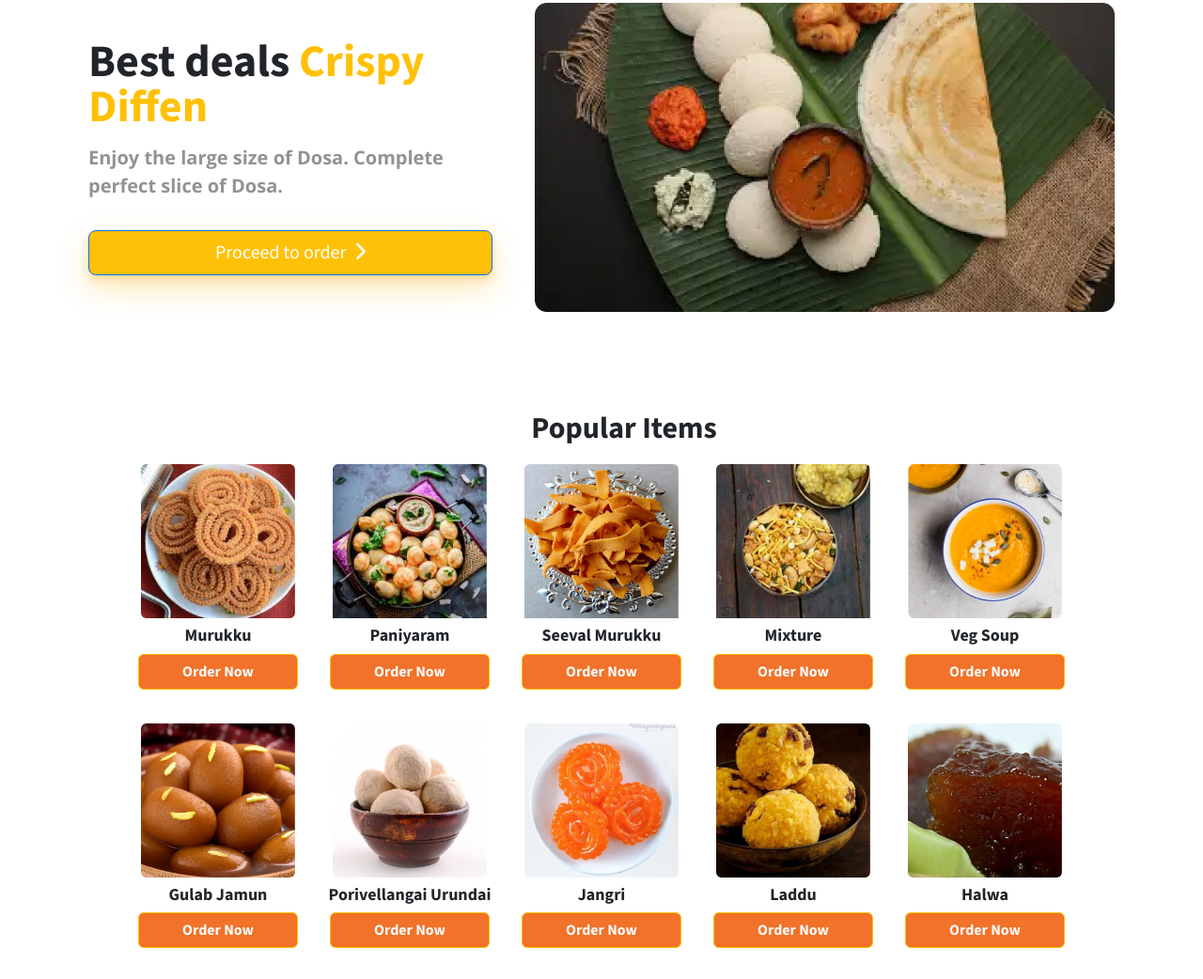
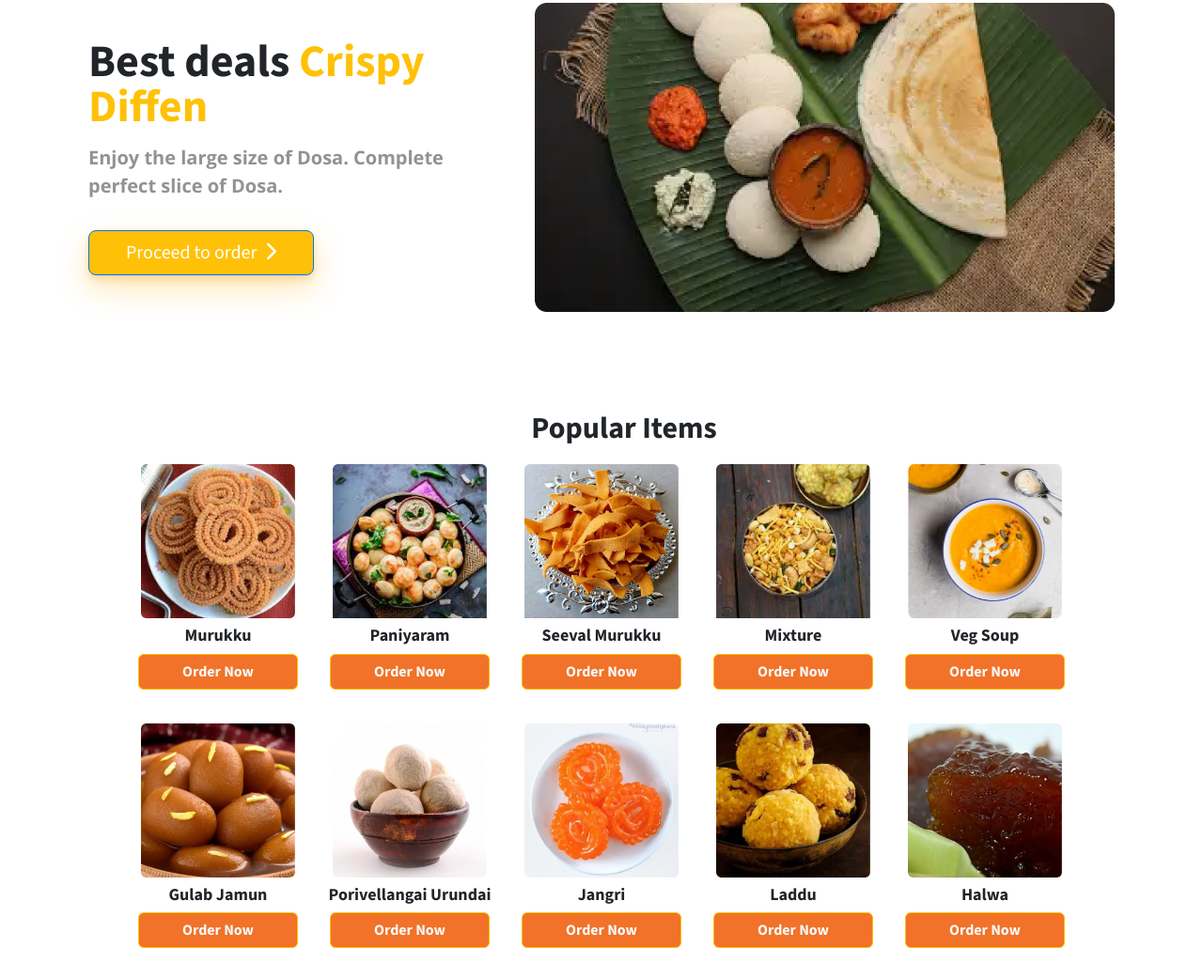
Before and after one commit to Emmanuel-Benjamin00/Hot-Meals, a plain HTML site: page index.html in a window 1280 px wide. Shown: the part 1814-2856 px from the top of the page at 94% size. Drawn offline with nearby package versions, Linux system fonts and the light colour scheme; a web font is replaced by a local one.

Commit message:
Proceed button updated

```diff
--- a/index.html
+++ b/index.html
@@ -279,7 +279,7 @@
           perfect slice of Dosa.</p>
         <div class="">
           <button type="button" class="btn btn-primary btn-lg px-4 me-md-2 bg-warning sub-but-foot col-md-12 mt-3"
-            style="width: 430px;">Proceed to order<i class="fa-solid fa-chevron-right ps-2"></i></button>
+            style="width: 240px;">Proceed to order<i class="fa-solid fa-chevron-right ps-2"></i></button>
 
         </div>
       </div>
```
